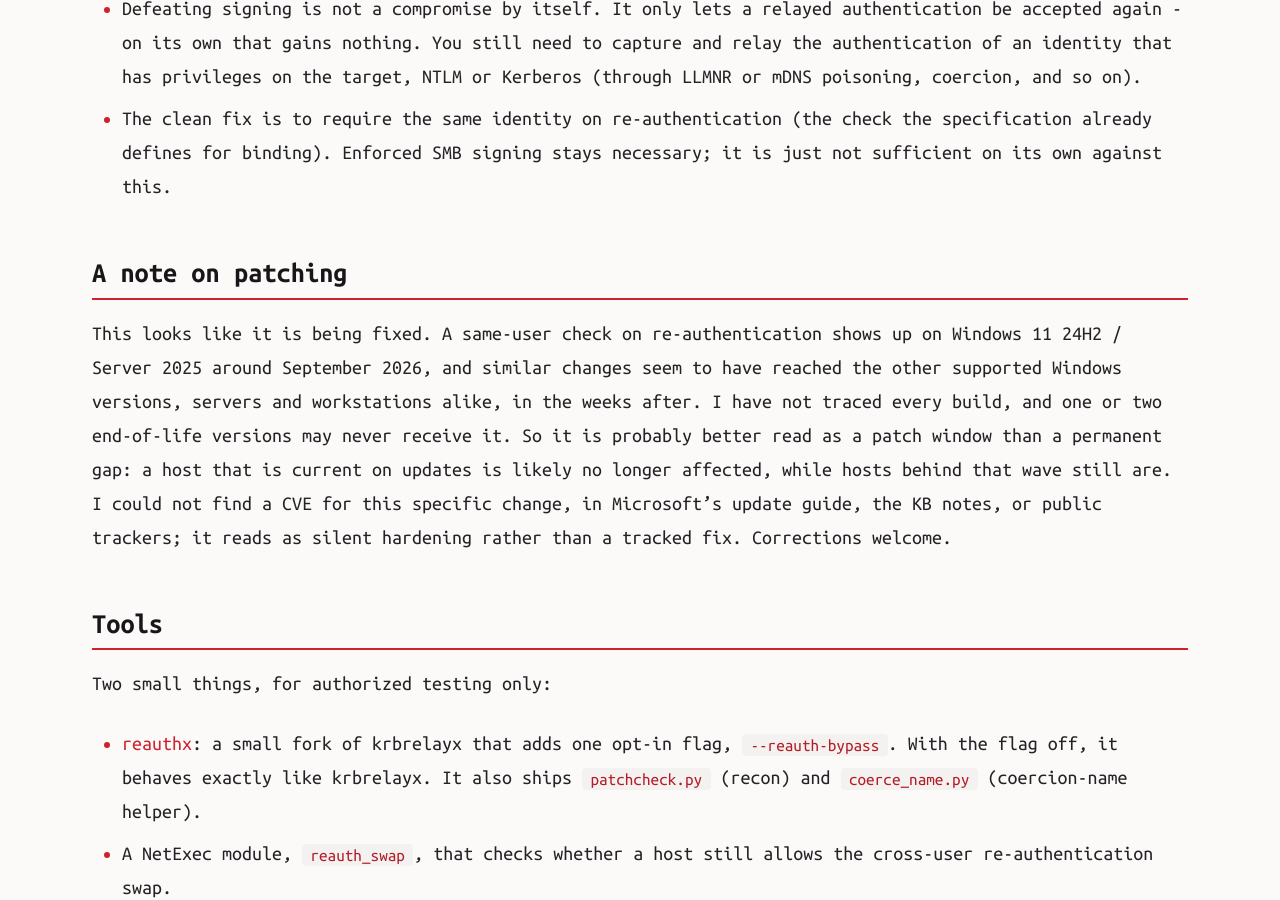
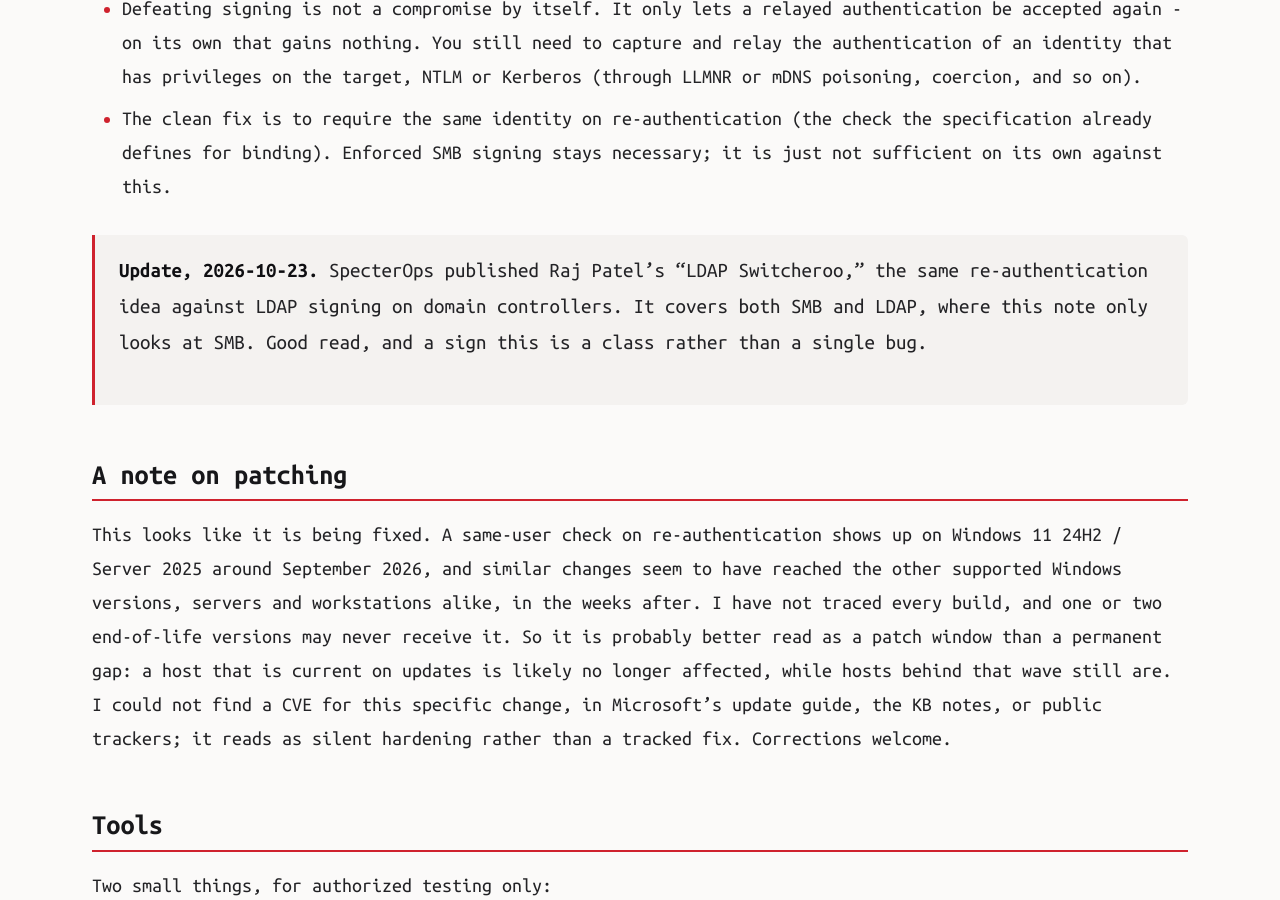
Before and after one commit to aas-n/Blackfield, a Jekyll site: the page built from _posts/2026-10-21-defeating-enforced-smb-signing.md, in a window 1280 px wide and 900 px high, scrolled down 2629 px. Built offline with Jekyll 4.4.1, drawn with Linux system fonts in a browser that asks for light colours; some of the changed text lies outside the part shown.

Commit message:
post: note SpecterOps LDAP Switcheroo as related work

```diff
--- a/_posts/2026-10-21-defeating-enforced-smb-signing.md
+++ b/_posts/2026-10-21-defeating-enforced-smb-signing.md
@@ -72,6 +72,10 @@ Limits, so this is not over-read:
 - The clean fix is to require the same identity on re-authentication (the check the specification
   already defines for binding). Enforced SMB signing stays necessary; it is just not sufficient on its
   own against this.
+
+> **Update, 2026-10-23.** SpecterOps published Raj Patel's "LDAP Switcheroo," the same
+> re-authentication idea against LDAP signing on domain controllers. It covers both SMB and LDAP,
+> where this note only looks at SMB. Good read, and a sign this is a class rather than a single bug.
 
 ## A note on patching
 
@@ -210,5 +214,6 @@ References:
 - [SySS, Kerberos relaying/reflection over SMB](https://blog.syss.com/posts/kerberos-reflection/)
 - [Semperis, Ghost SPNs and Kerberos reflection (CVE-2025-58726)](https://www.semperis.com/blog/exploiting-ghost-spns-and-kerberos-reflection-for-smb-server-privilege-elevation/)
 - [SpecterOps, The Renaissance of NTLM Relay Attacks](https://specterops.io/blog/2025/04/08/the-renaissance-of-ntlm-relay-attacks-everything-you-need-to-know/)
+- [SpecterOps (Raj Patel), Signed, Sealed, and Relayed, NTLM-style (same re-authentication idea against SMB and LDAP signing)](https://specterops.io/blog/2026/10/23/ldap-signing-bypass-ntlm-relay/)
 - [CrowdStrike, CVE-2025-54918 analysis (flag-stripping, a different technique)](https://www.crowdstrike.com/en-us/blog/analyzing-ntlm-ldap-authentication-bypass-vulnerability/)
 - [Microsoft, KB5124008 (8 September 2026 security update; first build carrying the same-user check)](https://support.microsoft.com/help/5124008)
```
